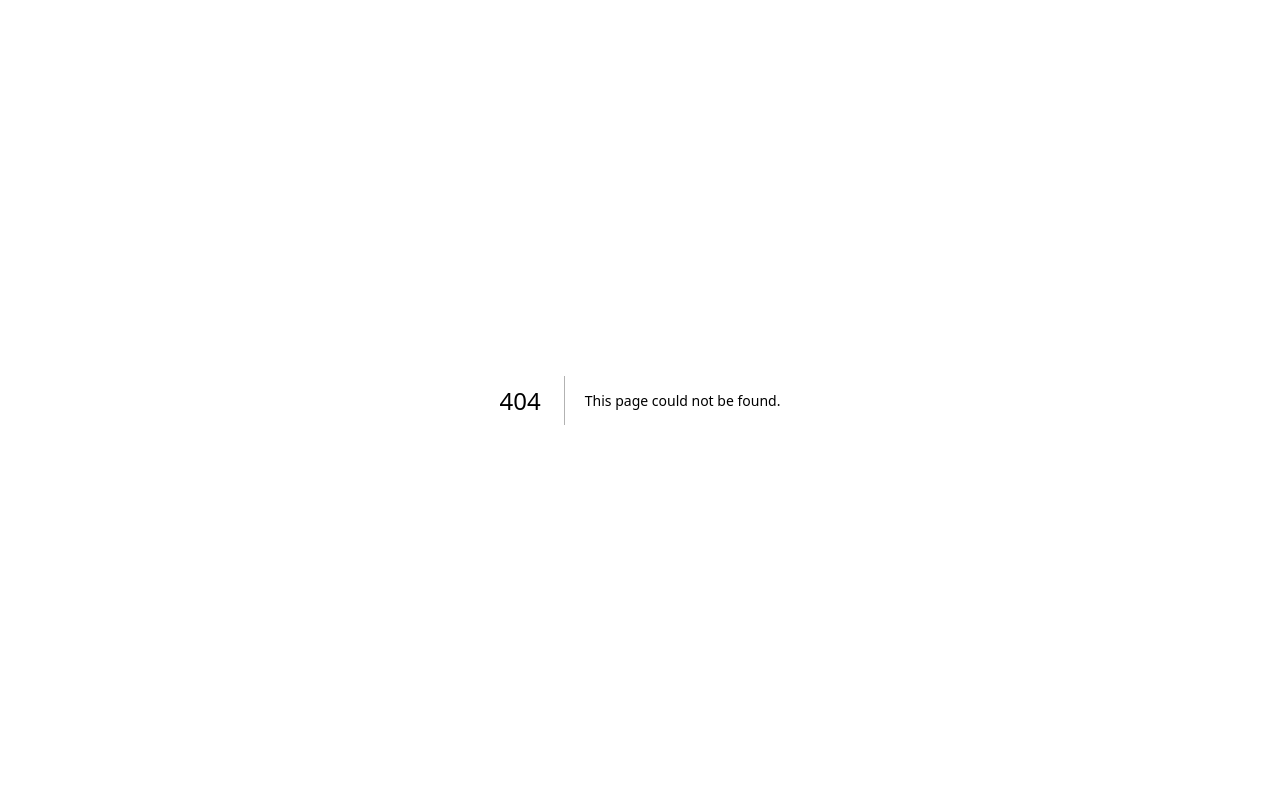
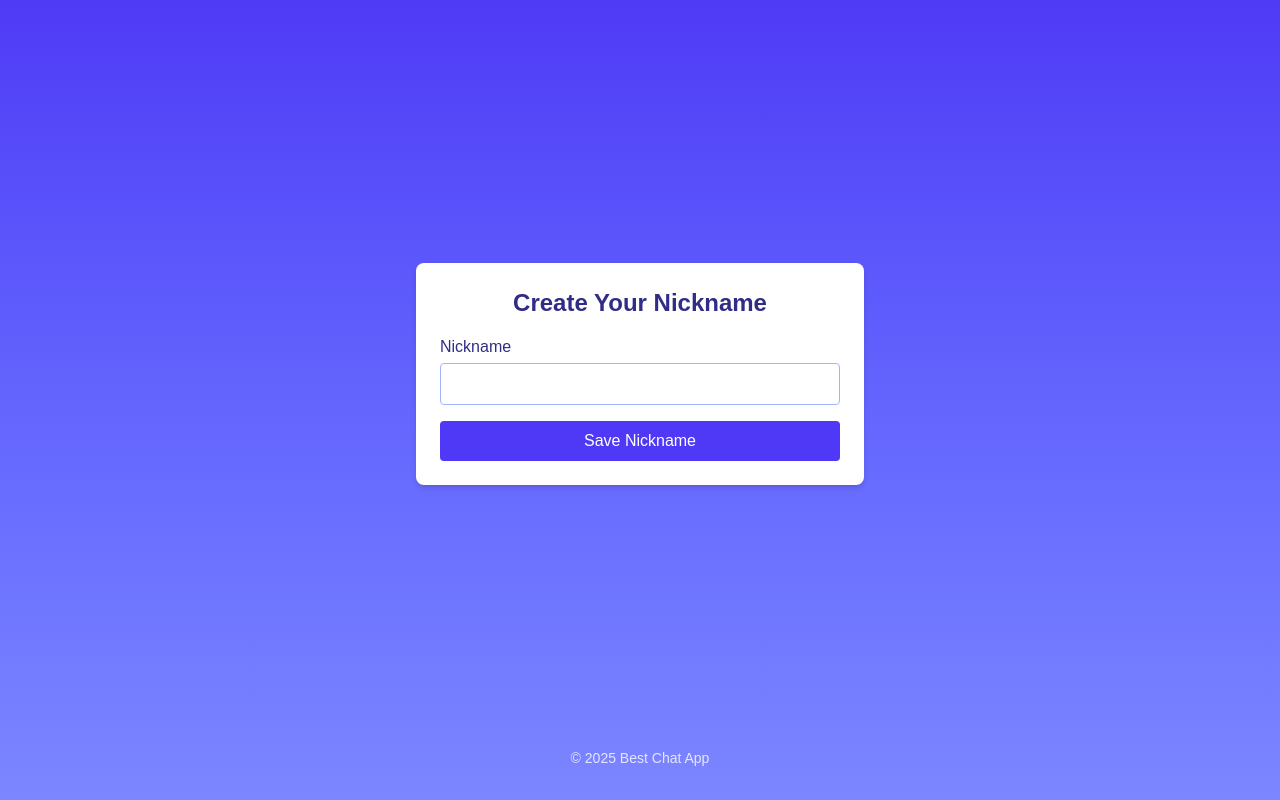
Before and after one commit to erikmacak/chat-app, a Next.js app: page /create-nickname in a window 1280 px wide. Before the commit this address had no page. Built offline with nearby package versions, Linux system fonts and the light colour scheme.

Commit message:
Initialize CreateNickname page

```diff
--- /dev/null
+++ b/src/app/create-nickname/page.tsx
@@ -0,0 +1,40 @@
+"use client";
+
+export default function CreateNicknamePage() {
+  return (
+    <main className="min-h-screen flex flex-col px-6 py-8 bg-gradient-to-b from-indigo-600 to-indigo-400 text-white">
+      <section className="flex-grow flex items-center justify-center">
+        <div className="w-full max-w-md bg-white bg-opacity-80 rounded-lg p-6 text-indigo-900 shadow-md">
+          <h1 className="text-2xl font-semibold mb-4 text-center">
+            Create Your Nickname
+          </h1>
+          <form /*onSubmit={}*/ className="space-y-4">
+            <div>
+              <label htmlFor="nickname" className="block mb-1 font-medium">
+                Nickname
+              </label>
+              <input
+                id="nickname"
+                type="text"
+                //value={}
+                onChange={(e) => {
+
+                }}
+                className="w-full px-4 py-2 rounded border border-indigo-300 focus:outline-none focus:ring-2 focus:ring-indigo-400"
+              />
+            </div>
+            <button
+              type="submit"
+              className="w-full py-2 bg-indigo-600 text-white rounded hover:bg-indigo-700 transition"
+            >
+              Save Nickname
+            </button>
+          </form>
+        </div>
+      </section>
+      <footer className="text-sm opacity-80 mt-8 text-center">
+        © {new Date().getFullYear()} Best Chat App
+      </footer>
+    </main>
+  );
+}
```
